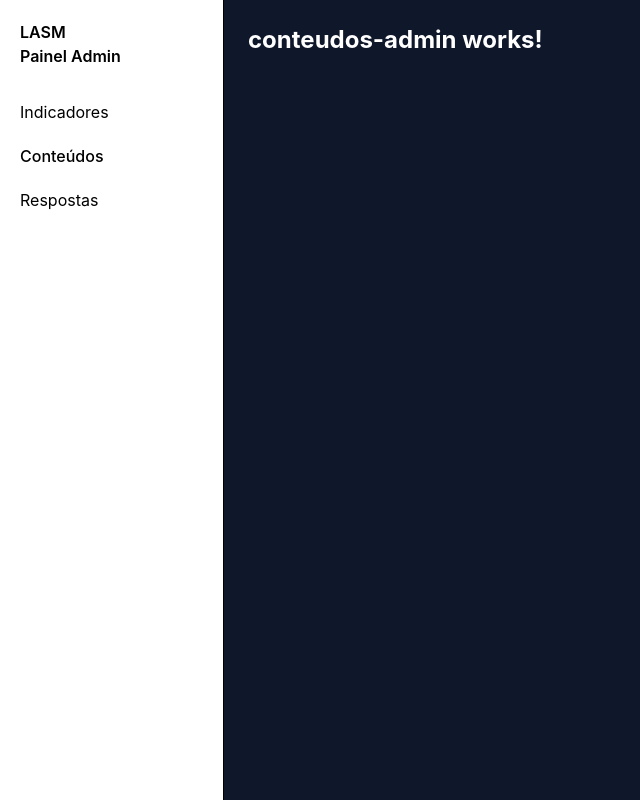
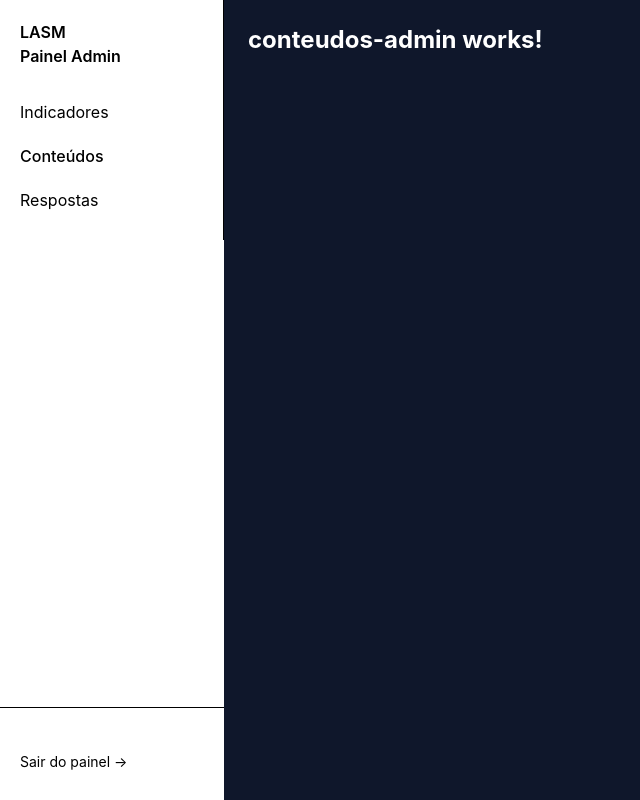
Before and after one commit to Laboratorio-CE/termometro-lasm-frontend, an Angular app: page /admin/conteudos in a window 1280 px wide. Shown: the whole page, without its empty margins (0-640 px from the left). Built offline with nearby package versions, Linux system fonts and the light colour scheme; no server answers.

Commit message:
feat: add logout method
adiciona método "deslogar" e rodapé da sidebar com o botão para encerrar a sessão

```diff
--- a/src/app/pages/admin/admin-shell/admin-shell.html
+++ b/src/app/pages/admin/admin-shell/admin-shell.html
@@ -1,8 +1,10 @@
 <div class="h-screen flex">
-  <aside class="w-56 shrink-0 border-r p-5">
-    <p class="font-semibold ">{{ title() }}</p>
-    <p class="font-semibold mb-6">{{ admintitle() }}</p>
-    <nav>
+  <div class="flex flex-col">
+
+    <aside class="w-56 shrink-0 border-r p-5 flex flex-col">
+      <p class="font-semibold ">{{ title() }}</p>
+      <p class="font-semibold mb-6">{{ admintitle() }}</p>
+    <nav class="flex flex-1 flex-col">
       <ul class="flex flex-col gap-1">
         @for (item of itens; track item.rota) {
           <li>
@@ -13,7 +15,19 @@
         }
       </ul>
     </nav>
-  </aside>
+    </aside>
+
+      <div class="mt-auto w-full border-t p-5">
+        <p class="font-semibold">{{ auth.usuario()?.email }}</p>
+        <p class="text-sm">{{ auth.usuario()?.papel }}</p>
+
+        <button
+        (click)="deslogar()"
+        class="mt-4 py-2 text-sm hover:text-red-700 hover:cursor-pointer">
+          Sair do painel →
+        </button>
+      </div>
+    </div>
 
   <main class="flex-1 min-w-0 p-6 overflow-auto bg-slate-900 text-white text-2xl font-bold">
     <router-outlet />
--- a/src/app/pages/admin/admin-shell/admin-shell.ts
+++ b/src/app/pages/admin/admin-shell/admin-shell.ts
@@ -1,5 +1,6 @@
-import { Component, signal } from '@angular/core';
-import { RouterOutlet, RouterLink, RouterLinkActive } from '@angular/router';
+import { Component, inject, OnInit, signal } from '@angular/core';
+import { Router, RouterOutlet, RouterLink, RouterLinkActive } from '@angular/router';
+import { Auth } from '../../../core/api/auth';
 
 @Component({
   imports: [RouterOutlet, RouterLink, RouterLinkActive],
@@ -7,7 +8,9 @@ import { RouterOutlet, RouterLink, RouterLinkActive } from '@angular/router';
   styleUrl: './admin-shell.css',
   templateUrl: './admin-shell.html',
 })
-export class AdminShell {
+export class AdminShell implements OnInit {
+  protected readonly auth = inject(Auth);
+  private readonly router = inject(Router);
   protected readonly title = signal('LASM');
   protected readonly admintitle = signal('Painel Admin');
   protected readonly itens = [
@@ -15,4 +18,12 @@ export class AdminShell {
     { rota: '/admin/conteudos', texto: 'Conteúdos' },
     { rota: '/admin/respostas', texto: 'Respostas' },
   ];
+
+  ngOnInit() {
+    this.auth.carregarSessao().subscribe();
+  }
+
+  deslogar() {
+    this.auth.deslogar().subscribe(() => this.router.navigate(['/admin']));
+  }
 }
```
